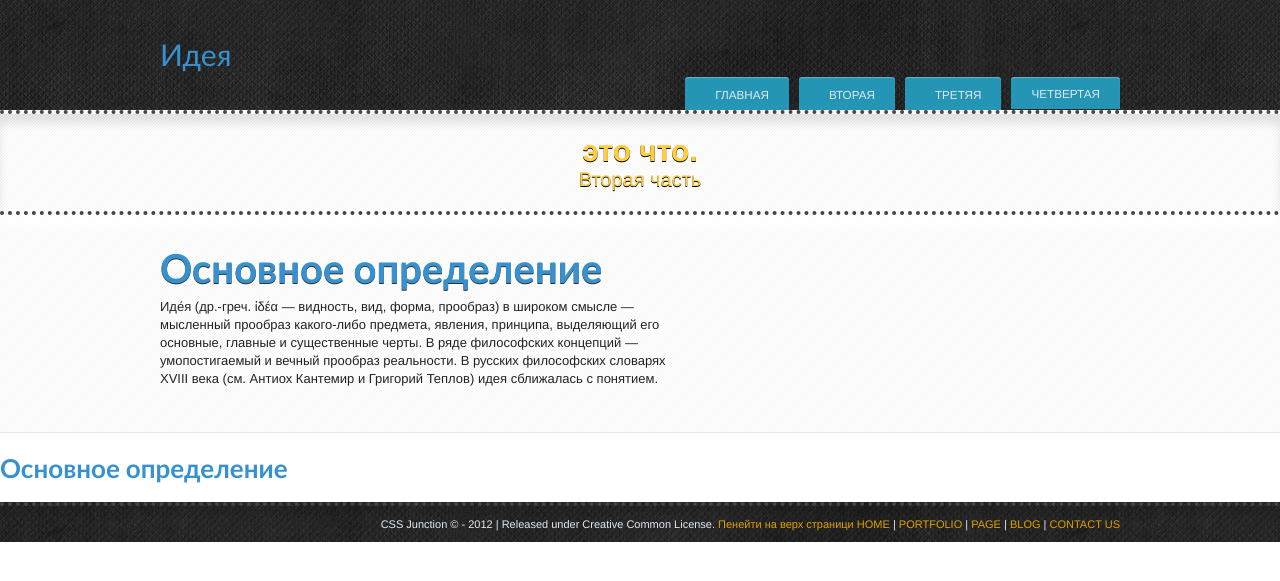
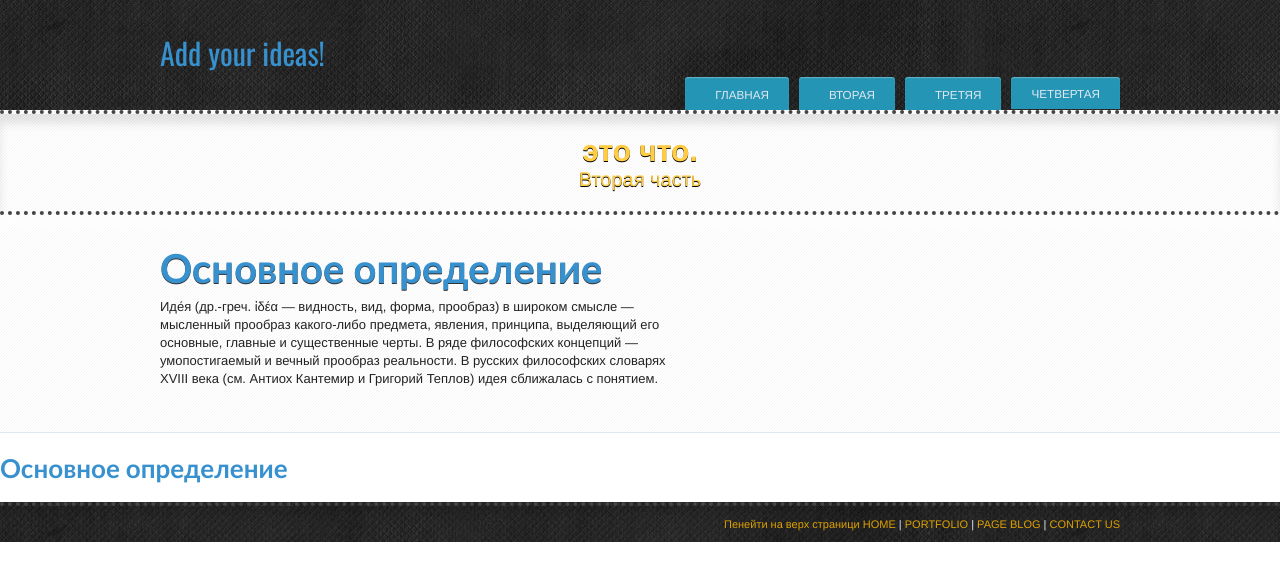
Before and after one commit to iitwebdev/L-and-L, a Python web app: template MyProject1/myproject1/templates/user.jinja2 in a window 1280 px wide. Shown: the top 581 px of the page. Run offline with Jinja, Linux system fonts and the light colour scheme; the template is opened without the code that fills it, so the values that code supplies are empty; some libraries are stand-ins or nearby versions; some web fonts are replaced.

Commit message:
main.css изменена

```diff
--- a/MyProject1/myproject1/templates/mytemplate.jinja2
+++ b/MyProject1/myproject1/templates/mytemplate.jinja2
@@ -15,7 +15,7 @@
 <body>
   <header class="clearfix">
       <div class="container">
-        <a id="logo" href="">Идея</a>
+        <a id="logo" href="">Add your ideas!</a>
         <nav class="clearfix">
           <ul role="navigation">
             <li>
@@ -60,8 +60,11 @@
 
   <footer role="contentinfo">
       <p>
-        <span class="left">CSS Junction &copy; - 2012 | Released under Creative Common License. <a href="#">Пенейти на верх страници</a></span>
-        <a href="user.jinja2">HOME</a> | <a href="portfolio.jinja2">PORTFOLIO</a> | <a href="page.jinja2">PAGE</a> |  <a href="home.jinja2">BLOG</a> | <a href="contact.jinja2">CONTACT US</a>
+        <span class="leftfooter"> <a href="#">Пенейти на верх страници</a></span>
+        <span class="rightfooter" >
+            <a href="user.jinja2">HOME</a> | <a href="portfolio.jinja2">PORTFOLIO</a> | <a href="page.jinja2">PAGE</a>
+            <a href="home.jinja2">BLOG</a> | <a href="contact.jinja2">CONTACT US</a>
+        </span>
       </p>
   </footer>
   <script src="//ajax.googleapis.com/ajax/libs/jquery/1.7.1/jquery.min.js"></script>
```
